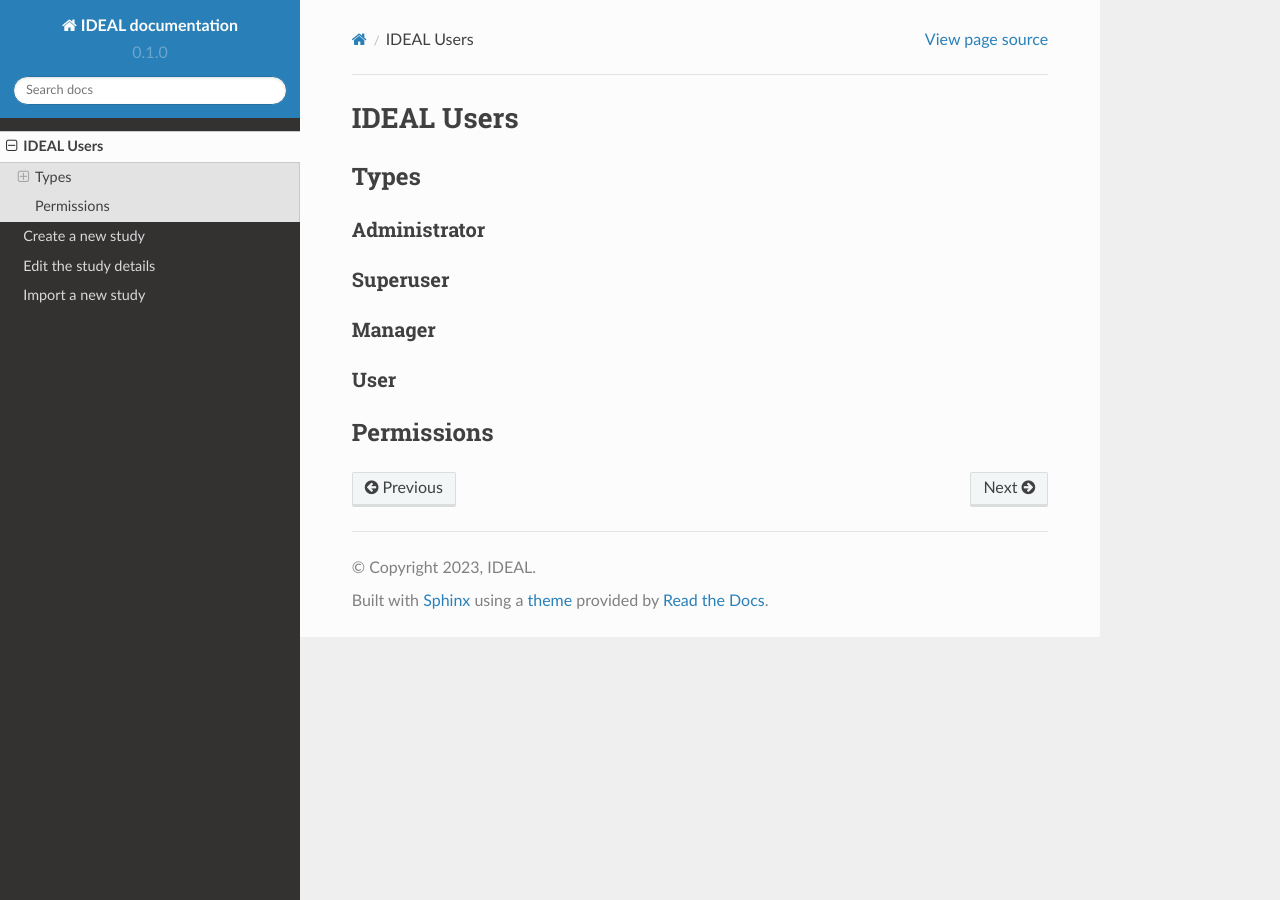
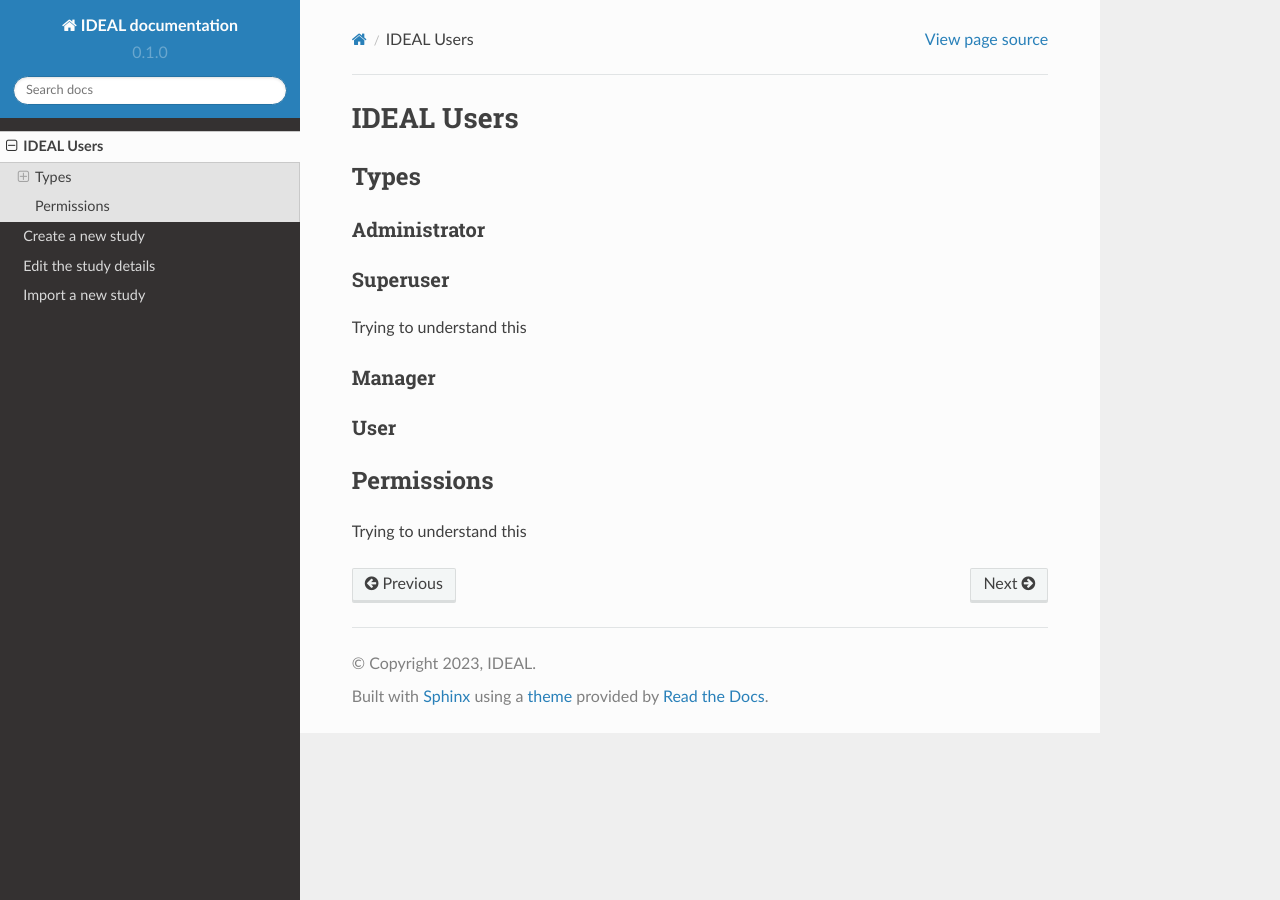
Before and after one commit to Nynuphar/IDEAL-doc, a Sphinx documentation site: the page built from docs/source/users.rst, in a window 1280 px wide. Built offline with Sphinx 7.4.7 and the Read the Docs theme 2.0.0, drawn with Linux system fonts in a browser that asks for light colours.

Commit message:
Update users.rst

```diff
--- a/docs/source/users.rst
+++ b/docs/source/users.rst
@@ -10,6 +10,8 @@ Administrator
 Superuser
 ==========
 
+Trying to understand this
+
 Manager
 =========
 
@@ -18,3 +20,5 @@ User
 
 Permissions
 *************
+
+Trying to understand this
```
